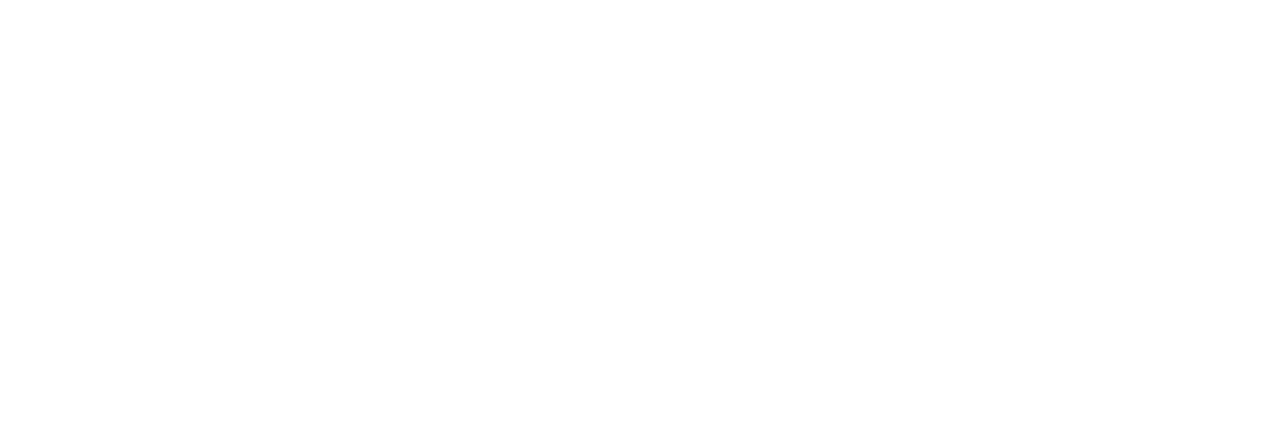
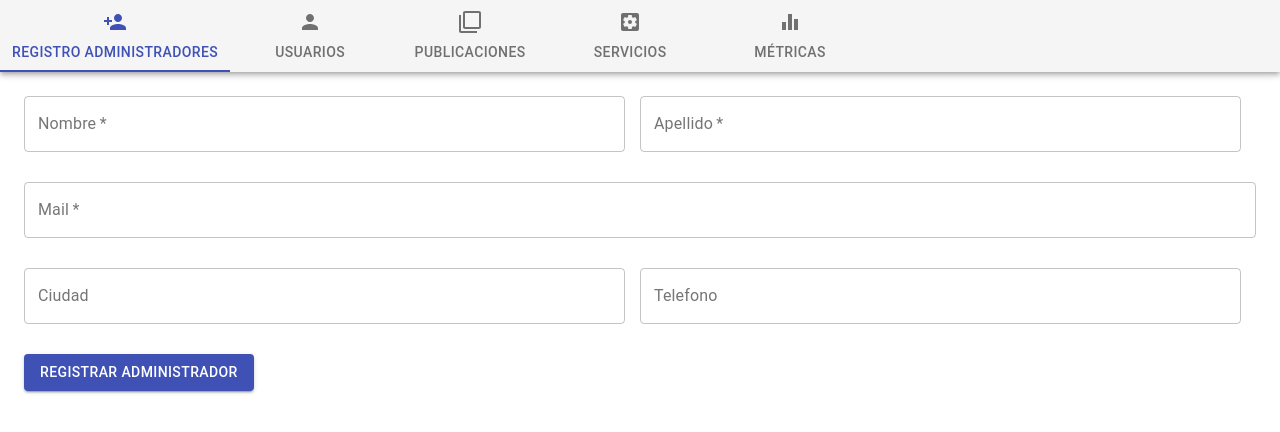
Before and after one commit to BookBnB/react-app, a React (Create React App) app: page /register in a window 1280 px wide. Shown: the top 432 px of the page. Built offline with nearby package versions, Linux system fonts and the light colour scheme.

Commit message:
Add routes

```diff
--- a/src/App.js
+++ b/src/App.js
@@ -13,6 +13,8 @@
             <Switch>
                 <Route exact path="/login" component={Login}/>
                 <Route exact path="/home" component={Home}/>
+                <Route exact path="/register" component={() => <Home initialValue={0} />} />
+                <Route exact path="/users-list" component={() => <Home initialValue={1} />} />
                 <Route exact path="/" component={RedirectComponent}/>
             </Switch>
         </div>
--- a/src/home/Home.js
+++ b/src/home/Home.js
@@ -21,9 +21,9 @@
     value: PropTypes.any,
 };
 
-export default function Home({expired}) {
+export default function Home({expired, initialValue}) {
 
-    const [value, setValue] = useState(0);
+    const [value, setValue] = useState(initialValue);
 
     const sExpired = !expired ? expired : sessionExpired();
 
```
